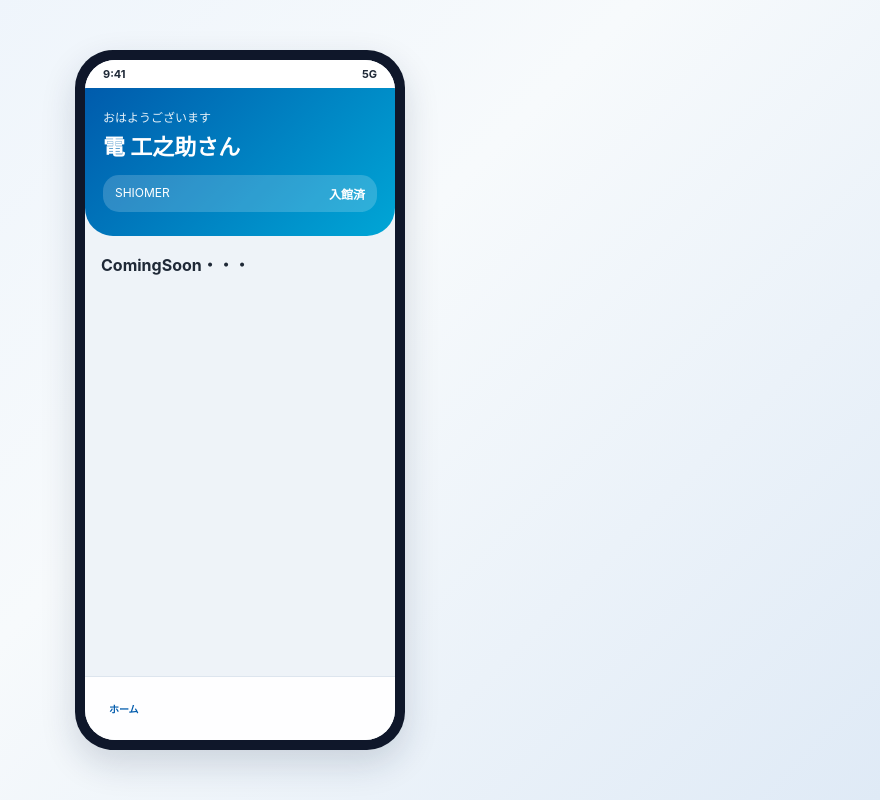
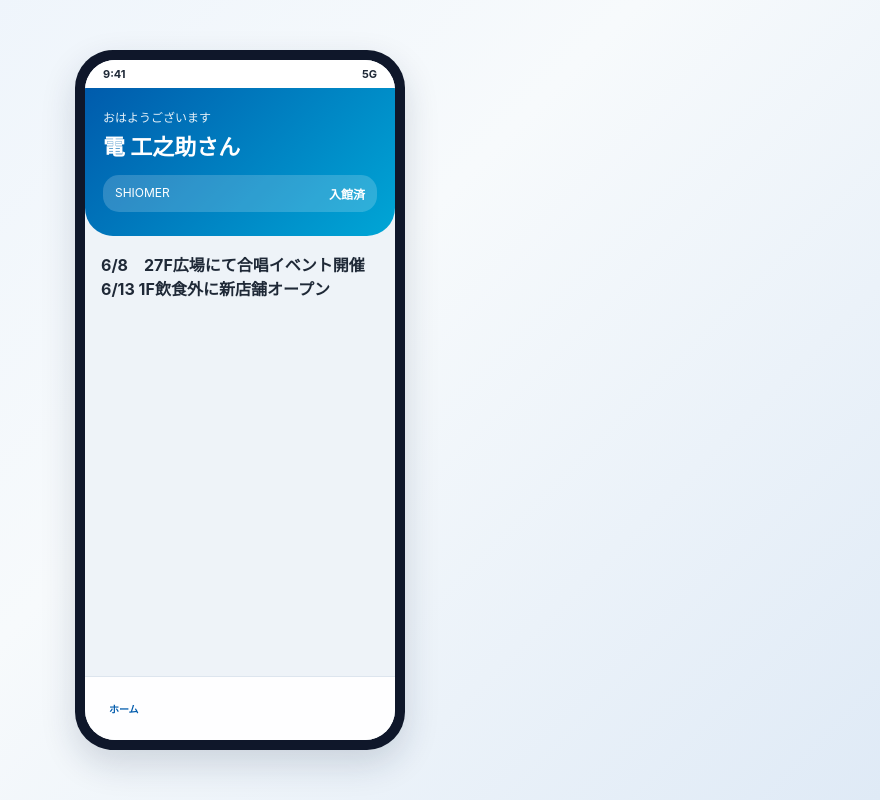
Before and after one commit to PSHIOsato/ble-test, a plain HTML site: page information.html in a window 1280 px wide. Shown: the whole page, without its empty margins (400-1280 px from the left). Drawn offline with Linux system fonts and the light colour scheme.

Commit message:
Update information.html

```diff
--- a/information.html
+++ b/information.html
@@ -28,7 +28,7 @@
 
     <div class="content">
 
-<b> ComingSoon・・・ </b>
+<b> 6/8　27F広場にて合唱イベント開催 <BR> 6/13 1F飲食外に新店舗オープン </b>
     </div>
 
     <div class="bottom-nav">
```
